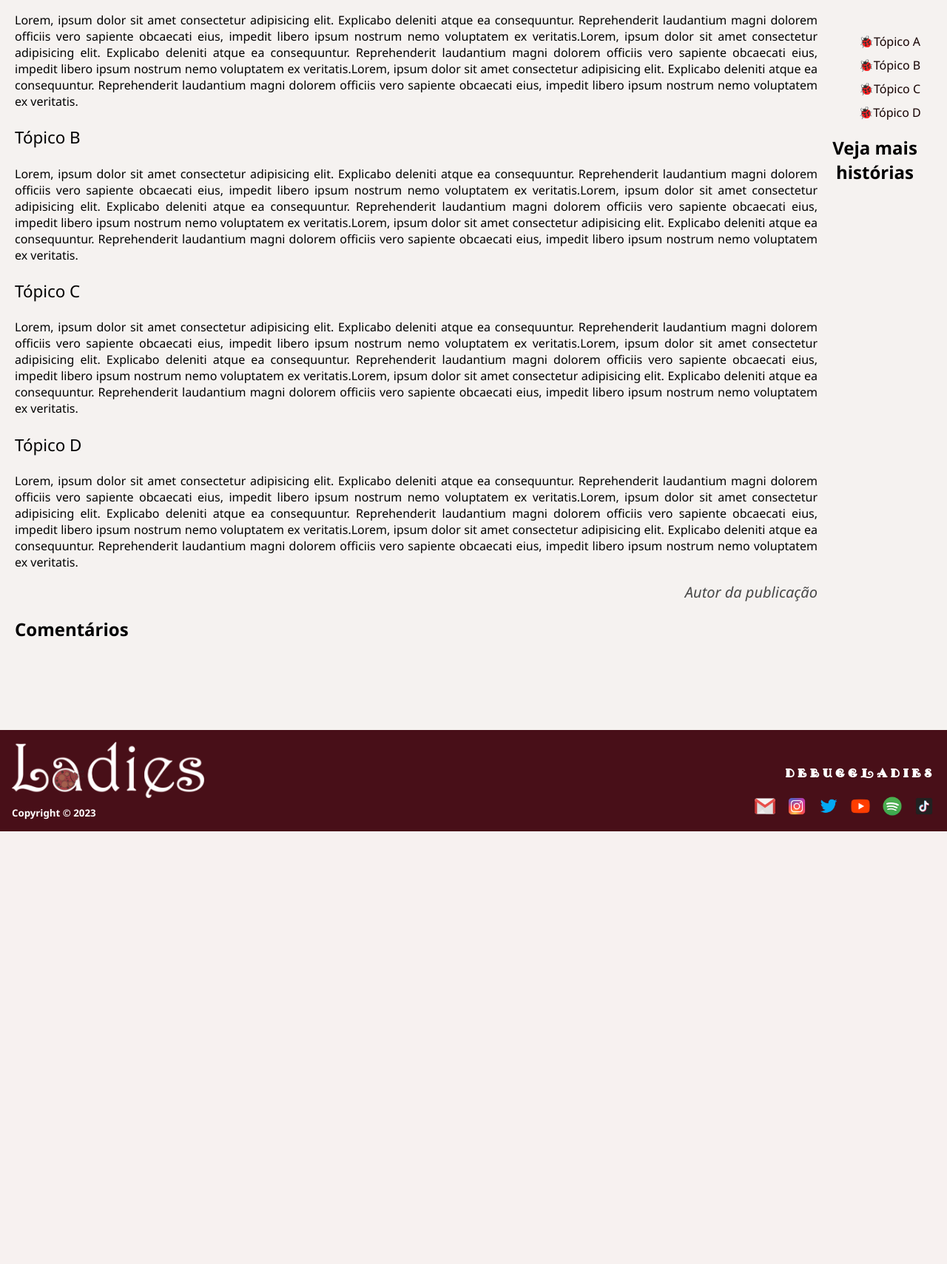
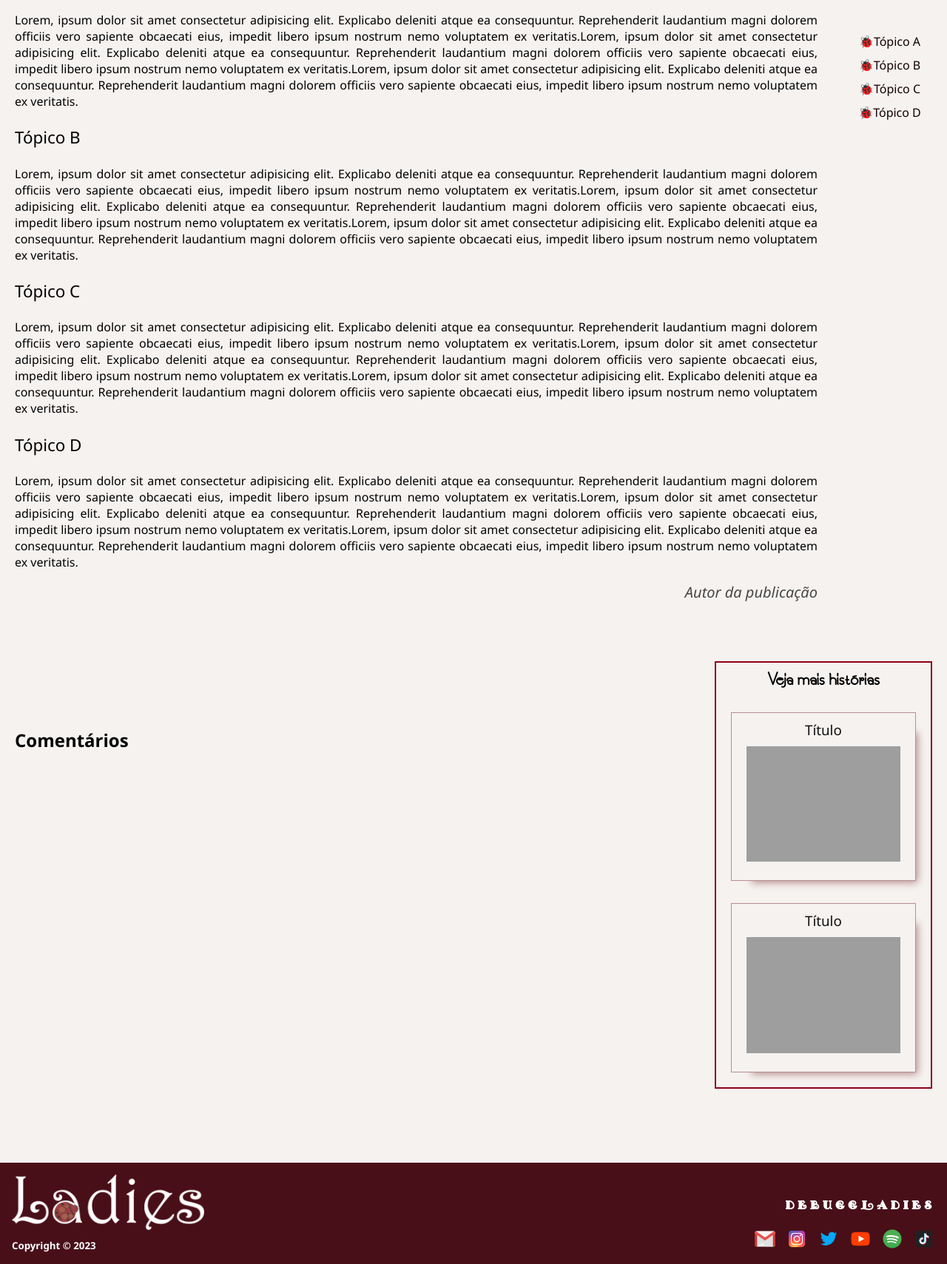
Before and after one commit to iellenLuiza/ladies, a PHP site: page /telaPublicacao.html in a window 1280 px wide. Shown: the part 1058-2767 px from the top of the page at 74% size. Before the commit the page ends 2182 px from the top, so only its background shows below. Run offline with PHP 8.4, Linux system fonts and the light colour scheme; some web fonts are replaced; grey boxes are pictures that could not be loaded.

Commit message:
fiz o css da parte de veja mais da tela de pubblicações

```diff
--- /dev/null
+++ b/assets/javascript/telaPublicacao.js
@@ -0,0 +1,3 @@
+/* ---------- FIXAR INTERAÇÕES LATERAIS ---------- */
+
+/* ------------------------------------- */
--- a/css/telaPublicacao.css
+++ b/css/telaPublicacao.css
@@ -5,21 +5,22 @@ body {
 	font-family: 'Segoe UI', Tahoma, Geneva, Verdana, sans-serif;
 }
 
-main{
+main {
 	margin: 20px;
 }
 
-.conteiner{
+.conteiner {
 	display: flex;
 }
 
-aside{
+aside {
 	flex: 1;
 	text-align: center;
+	height: 100vh;
 }
 
 /*Parte principal da publicação*/
-.conteiner-topo{
+.conteiner-topo {
 	text-align: center;
 }
 
@@ -28,21 +29,21 @@ aside{
 	padding: 15px;
 }
 
-h1{
+h1 {
 	font-size: 7vh;
 	font-weight: 400;
 	margin: 40px 0px 20px 0px;
 }
 
-.contePubli{
+.contePubli {
 	flex: 7;
 }
 
-.contePubli p{
+.contePubli p {
 	text-align: justify;
 }
 
-#manchete{
+#manchete {
 	font-size: 3.5vh;
 	color: #343434;
 	font-weight: 600;
@@ -50,14 +51,14 @@ h1{
 	margin: 0;
 }
 
-.contePubli h5{
+.contePubli h5 {
 	font-size: 2.5vh;
 	color: #484848;
 	font-weight: 500;
 	margin: 0;
 }
 
-.contePubli h4{
+.contePubli h4 {
 	font-size: 2.5vh;
 	color: #484848;
 	font-weight: 500;
@@ -66,65 +67,62 @@ h1{
 	text-align: right;
 }
 
-.contePubli h3{
+.contePubli h3 {
 	font-size: 2.8vh;
 	font-weight: 500;
 }
 
-ul{
+ul {
 	list-style: none;
 	width: min-content;
 	margin-left: auto;
 	margin-right: auto;
 }
 
-ul li{
+ul li {
 	margin-bottom: 25px;
 	border: 2px #150101 solid;
 	border-radius: 80px;
 	width: 60px;
 	height: 60px;
 	display: flex;
-    align-items: center;
-    justify-content: center;
+	align-items: center;
+	justify-content: center;
 	transition: 0.5s ease-in-out;
 }
 
-ul li:hover{
+ul li:hover {
 	transform: scale(1.2);
 }
 
-ul li img{
+ul li img {
 	width: 42px;
 	text-align: center;
 	margin: 0;
 	padding: 0;
 }
 
-ol{
+ol {
 	margin-top: 60px;
 	list-style: none;
 }
 
-ol li{
+ol li {
 	margin-bottom: 10px;
 }
 
-ol li a{
+ol li a {
 	text-decoration: none;
 	color: #150101;
 	font-weight: 500;
 }
 
-ol li a:hover{
+ol li a:hover {
 	text-decoration: underline;
 	color: #410505;
 }
 
 /*fim parte principal da publicação*/
-
-/*Comentários*/
-/*fim comentários*/
 
 /*Parte interações[favoritar, compartilhar e salvar]*/
 
@@ -133,10 +131,75 @@ ol li a:hover{
 /*Âncoras*/
 /*fim âncoras*/
 
+/*div comentario-veja mais*/
+.comentario-vejaMais {
+	display: flex;
+}
+
+/*fim div comentario-veja mais*/
+
+/*Comentários*/
+.comentario {
+	flex: 7;
+	margin-top: 150px;
+}
+
+/*fim comentários*/
+
 /*Veja mais*/
+article {
+	margin-left: auto;
+	flex: 2;
+	text-align: center;
+	margin-top: 80px;
+	border: 2px solid rgba(141, 0, 21);
+	padding: 10px;
+}
+
+article h2 {
+	font-family: souciSans, sans-serif, Verdana, Geneva, Tahoma;
+	margin: 0;
+}
+
+.card-suges {
+	margin: 30px 10px 10px 10px;
+	padding: 10px 20px 20px 20px;
+	border: 1px solid rgba(99, 7, 19, 0.427);
+	-webkit-box-shadow: 15px 15px 10px -13px rgba(99, 7, 9, 0.45);
+	-moz-box-shadow: 15px 15px 10px -13px rgba(99, 7, 9, 0.45);
+	box-shadow: 15px 15px 10px -13px rgba(99, 7, 9, 0.45);
+	transition: 0.5s;
+}
+
+.card-suges:hover {
+	transform: scale(1.08);
+}
+
+.card-suges a h3 {
+	margin: 0 0 10px 0;
+	font-family: 'Segoe UI', Tahoma, Geneva, Verdana, sans-serif;
+	font-weight: 400;
+	text-decoration: none;
+}
+
+.card-suges a {
+	text-decoration: none;
+	color: #121010;
+}
+
+.card-suges a:hover {
+	text-decoration: underline;
+}
+
+.card-suges img {
+	width: 100%;
+}
+
 /*fim veja mais*/
 
 /* ---- fontes ---- */
 @font-face {
-
+	/* souciSans */
+	font-family: souciSans;
+	src: url(../assets/fontes/SouciSansNF.ttf);
 }
--- a/telaPublicacao.html
+++ b/telaPublicacao.html
@@ -11,6 +11,7 @@
     <link rel="stylesheet" type="text/css" href="css/telaPublicacao.css">
     <script src="assets/javascript/index.js" defer></script>
     <script src="assets/javascript/cabecalho-rodape.js" defer></script>
+    <script src="assets/javascript/telaPublicacao.js" defer></script>
 </head>
 
 <body>
@@ -20,7 +21,7 @@
 
         <div class="logo-nav">
             <!--Logo-->
-            <a class="logo" href="#"><img src="assets/img/Logo_info3ANO_versao1-ie.png" width="100%"
+            <a class="logo" href="index.html"><img src="assets/img/Logo_info3ANO_versao1-ie.png" width="100%"
                     alt="logo localizada cabeçalho"></a>
 
             <!--Barra de navegação-->
@@ -146,13 +147,10 @@
 
                 <h4>Autor da publicação</h4>
 
-                <div><!-- Comentários -->
-                    <h2>Comentários</h2>
-                </div><!-- fim comentários -->
             </div>
 
-            <aside class=""><!-- opções de favoritar, compartilhar e salvar| ancoras para tópicos do texto -->
-                <ul>
+            <aside><!-- opções de favoritar, compartilhar e salvar| ancoras para tópicos do texto -->
+                <ul id="interacoes">
                     <li><img src="../ladies/assets/img/heart-vazio.png"></li>
                     <li><img src="../ladies/assets/img/compartilhar.png"></li>
                     <li><img src="../ladies/assets/img/salvar.png"></li>
@@ -163,14 +161,26 @@
                     <li><a href="#">🐞Tópico C</a></li>
                     <li><a href="#">🐞Tópico D</a></li>
                 </ol>
-
-                <article><!-- Veja mais histórias -->
-                    <h2>Veja mais histórias</h2>
-                </article><!-- fim veja mais histórias -->
             </aside><!-- fim da parte com opções de favoritar, compartilhar e salvar | ancoras para tópicos do texto -->
 
+        </section><!-- fim conteúdo da publicação  -->
 
-        </section><!-- fim conteúdo da publicação  -->
+        <div class="comentario-vejaMais">
+            <div class="comentario"><!-- Comentários -->
+                <h2>Comentários</h2>
+            </div><!-- fim comentários -->
+            <article><!-- Veja mais histórias -->
+                <h2>Veja mais histórias</h2>
+                <div class="card-suges">
+                    <a href="#"><h3>Título</h3></a>
+                    <img src="assets/img/imgsSugestoes/dany.png">
+                </div>
+                <div class="card-suges">
+                    <a href="#"><h3>Título</h3></a>
+                    <img src="assets/img/imgsSugestoes/camila.png">
+                </div>
+            </article><!-- fim veja mais histórias -->
+        </div>
 
     </main>
     <!-- fim corpo -->
```
